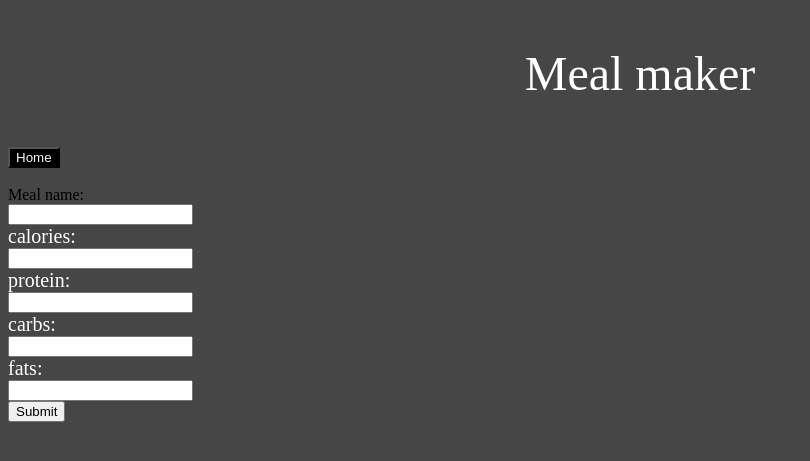
After one commit to JackC0211/meal-tracker, a Flask app: page /meal-maker in a window 1280 px wide. The commit adds this page. Shown: the top 461 px of the page, without its empty margins (0-810 px from the left). Run offline with Flask 3, Linux system fonts and the light colour scheme.

Commit message:
i got the db working and crude webpage

```diff
--- a/app.py
+++ b/app.py
@@ -1,14 +1,49 @@
-from flask import Flask, render_template		# gets flask and templates
+from flask import Flask, render_template, request, redirect		# gets flask and templates
+import utils.mealsDatabase
+app = Flask(__name__) # Creates a web page
 
-app = Flask(__name__) # Creates a web page
+
+
+
+
+
+
+
+
+
+
+
+
+
+
+
 
 @app.route("/") # when someone goes to "/"
 def index():
 	return render_template("index.html") # show this
 
-@app.route("/about") #when someone goes to "/about"
-def about():
-	return render_template("about.html")
+@app.route( "/meal-maker", methods=['GET','POST'] ) #when someone goes to "/about"
+def mealMaker():
+	return render_template("meal-maker.html")
+
+
+@app.route("/submitMakeMeal", methods=['POST'])
+def handleData():
+	mealName = request.form.get('meal-name')
+	calories = request.form.get('calories')
+	protein = request.form.get('protein')
+	carbs = request.form.get('carbs')
+	fats = request.form.get('fats')
+	utils.mealsDatabase.storeMeals(
+		mealName,calories,protein,carbs,fats)
+	return f"<h1>Thank you for submitting {mealName}</h1>"
+
+
+
+
+
+
+
 
 if __name__ == "__main__":
 	app.run(debug="true")  # starts website
--- a/static/addMeals.js
+++ b/static/addMeals.js
@@ -1,3 +1,3 @@
 function syncToInput(value) {
-	document.getElementById('meal_input').value = value;
+  document.getElementById("meal_input").value = value;
 }
--- a/static/styles.css
+++ b/static/styles.css
@@ -1,5 +1,5 @@
 body {
-	background-color: rgb(70,70,70);
+  background-color: rgb(70, 70, 70);
 }
 .heading {
   color: white;
@@ -10,15 +10,15 @@ body {
 }
 
 .frame {
-	height:300px;
-	width:100%;
+  height: 300px;
+  width: 100%;
   border: none;
   padding: 0;
   padding-top: 10px;
   margin: 0;
 }
 .para {
-	color:blue;
+  color: blue;
   margin: 30px;
 }
 
@@ -27,3 +27,8 @@ body {
   color: whitesmoke;
   border-color: black;
 }
+
+.macros {
+  color: white;
+  font-size: 20px;
+}
--- /dev/null
+++ b/templates/meal-maker.html
@@ -0,0 +1,37 @@
+<!DOCTYPE html>
+<html>
+  <head>
+    <link
+      rel="stylesheet"
+      href="{{ url_for('static', filename='styles.css')}}"
+    />
+    <link
+      rel="icon"
+      href="{{ url_for('static', filename='favicon.ico') }}"
+      type="image/x-icon"
+    />
+
+    <title>Meal Maker</title>
+  </head>
+
+  <body>
+    <header class="heading">Meal maker</header>
+    <a href="http://127.0.0.1:5000/">
+      <button class="NavigationButton">Home</button>
+    </a>
+    <!-- prettier-ignore -->
+    <form action="/submitMakeMeal" method="post" >
+      <br /><label class="name">Meal name:</label>
+      <br /><input name="meal-name" />
+      <br /><label class="macros">calories:</label>
+      <br /><input name="calories" />
+      <br /><label class="macros">protein:</label>
+      <br /><input name="protein" />
+      <br /><label class="macros">carbs:</label>
+      <br /><input name="carbs" />
+      <br /><label class="macros">fats:</label>
+      <br /><input name="fats" />
+      <br /><input type="submit" value="Submit"/>
+    </form>
+  </body>
+</html>
--- /dev/null
+++ b/utils/mealsDatabase.py
@@ -0,0 +1,42 @@
+import sqlite3
+from utils.loginDatabase import *
+meals = []
+
+
+
+def deleteTable(): #simply deletes the tables (dev)
+	with sqlite3.connect('meals.db') as conn:
+		cursor_obj = conn.cursor()
+		cursor_obj.execute("""DROP TABLE IF EXISTS meals""")
+
+
+def createTable(): #creates a table for meals if not exists , eg first time opening it
+	with sqlite3.connect('meals.db') as conn:
+		cursor_obj = conn.cursor()
+		mealsTable = """CREATE TABLE IF NOT EXISTS meals (
+										mealName TEXT PRIMARY KEY,
+										Calories INT NOT NULL,
+										Protien INT ,
+										Carbs INT,
+										Fats INT
+										)
+								"""
+		cursor_obj.execute(mealsTable) #creates
+
+
+def storeMeals(name,cal,pro,car,fat): #takes variable from app.py (hopefully)
+	with sqlite3.connect('meals.db') as conn:
+		cursor_obj = conn.cursor()
+		cursor_obj.execute(""" INSERT OR IGNORE INTO meals
+											(mealName,Calories,Protien,Carbs,Fats) VALUES 	(?,?,?,?,?)
+									""",(name,cal,pro,car,fat)) #inserts variables
+
+
+def deleteMeal():
+	pass
+
+
+deleteTable()
+hello()
+createTable()
+storeMeals("a",1,1,1,1)
```
Also changed, not shown: templates/about.html (deleted, +0 -31 lines), templates/index.html (+18 -38 lines), utils/loginDatabase.py (added, +7 -0 lines). Lines whose indentation alone changed are shown as unchanged.
